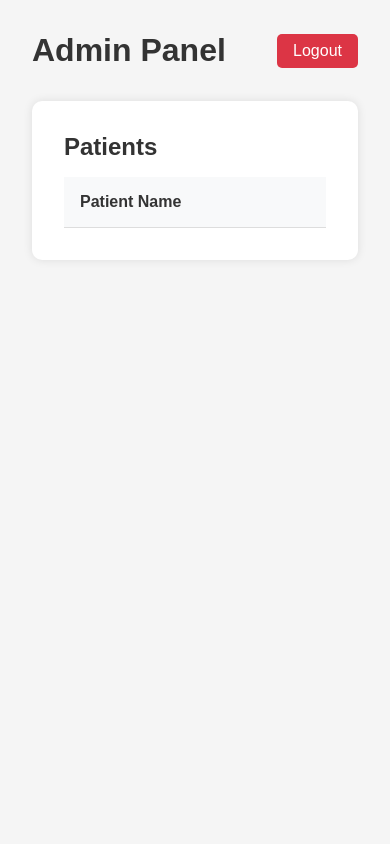
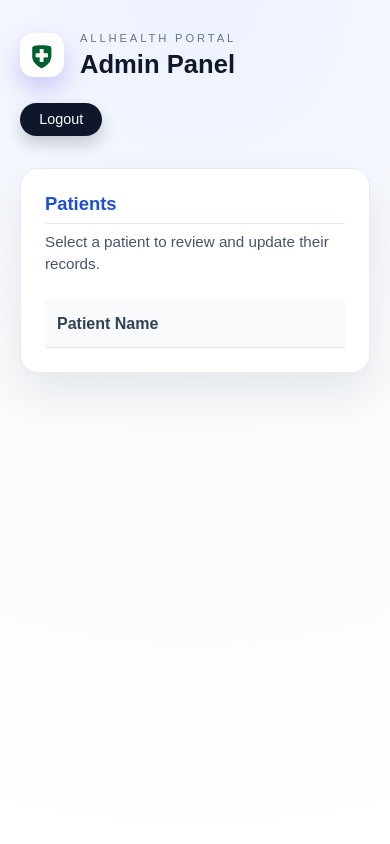
Before and after one commit to FranciscoBabinha/gppatientapp, a PHP site: page /admin.html in a window 390 px wide. Run offline with PHP 8.4, Linux system fonts and the light colour scheme; lists and menus that the app fills with data are empty; some libraries are stand-ins or nearby versions.

Commit message:
Slight changes to admin page to give it a more similar look to the main user page

```diff
--- a/admin.html
+++ b/admin.html
@@ -5,18 +5,31 @@
   <meta name="viewport" content="width=device-width, initial-scale=1.0"/>
   <title>AllHealth - Admin</title>
   <link rel="stylesheet" href="styles.css" />
+  <link rel="icon" href="logo.png" type="image/png" />
 </head>
-<body>
-  <div class="dashboard-container">
-    <header class="admin-header">
+<body class="dashboard-body admin-body">
+  <div class="dashboard-shell">
+    <header class="dashboard-header admin-dashboard-header">
+      <div class="brand">
+        <span class="brand-mark">
+          <img src="logo.png" alt="AllHealth logo" />
+        </span>
+        <div>
+          <p class="brand-kicker">AllHealth Portal</p>
           <h1>Admin Panel</h1>
-      <div class="admin-header-actions">
+        </div>
+      </div>
+      <div class="header-actions">
         <a id="logoutBtn" class="logout-btn" href="#">Logout</a>
       </div>
     </header>
 
-    <section id="listView" class="admin-section">
+    <section id="listView" class="info-card admin-panel-card">
+      <div class="admin-panel-head">
         <h2>Patients</h2>
+        <p>Select a patient to review and update their records.</p>
+      </div>
+      <div class="admin-table-wrap">
         <table class="admin-table">
           <thead>
             <tr>
@@ -25,25 +38,26 @@
           </thead>
           <tbody id="patientsBody"></tbody>
         </table>
+      </div>
     </section>
 
-    <section id="detailView" class="admin-section view-hidden">
+    <section id="detailView" class="info-card admin-panel-card view-hidden">
       <div class="detail-header">
         <h2 id="detailTitle">Patient Details</h2>
         <a href="#" id="detailBackBtn" class="btn-secondary">Back</a>
       </div>
 
-      <div class="patient-form">
+      <div class="patient-form admin-profile-grid">
         <div class="form-section">
-          <label>Patient ID</label>
+          <label for="editPid">Patient ID</label>
           <input id="editPid" type="text" disabled />
         </div>
         <div class="form-section">
-          <label>First name</label>
+          <label for="editFirst">First name</label>
           <input id="editFirst" type="text" />
         </div>
         <div class="form-section">
-          <label>Second name</label>
+          <label for="editSecond">Second name</label>
           <input id="editSecond" type="text" />
         </div>
       </div>
--- a/styles.css
+++ b/styles.css
@@ -691,6 +691,167 @@ th {
     color: #b91c1c;
 }
 
+.admin-body .dashboard-shell {
+    max-width: 1280px;
+}
+
+.admin-body .admin-panel-card {
+    margin-bottom: 1.5rem;
+}
+
+.admin-panel-head {
+    margin-bottom: 1rem;
+}
+
+.admin-panel-head h2 {
+    color: #1d4ed8;
+    margin-bottom: 0.4rem;
+    font-size: 1.2rem;
+}
+
+.admin-panel-head p {
+    color: #64748b;
+    font-size: 0.95rem;
+}
+
+.admin-table-wrap {
+    overflow-x: auto;
+}
+
+.admin-body .admin-table {
+    width: 100%;
+    border-collapse: collapse;
+    margin-top: 0.5rem;
+}
+
+.admin-body .admin-table th,
+.admin-body .admin-table td {
+    padding: 0.9rem 0.75rem;
+    border-bottom: 1px solid #e2e8f0;
+}
+
+.admin-body .admin-table th {
+    font-weight: 600;
+    color: #334155;
+    background: #f8fafc;
+}
+
+.admin-body .name-link {
+    color: #1d4ed8;
+    text-decoration: none;
+    font-weight: 600;
+}
+
+.admin-body .name-link:hover {
+    color: #1e40af;
+    text-decoration: underline;
+}
+
+.admin-body .detail-header {
+    display: flex;
+    justify-content: space-between;
+    align-items: flex-start;
+    gap: 1rem;
+    margin-bottom: 1.25rem;
+}
+
+.admin-body .detail-header .btn-secondary {
+    width: auto;
+    padding: 0.6rem 1.1rem;
+}
+
+.admin-body .patient-form {
+    background: transparent;
+    box-shadow: none;
+    padding: 0;
+}
+
+.admin-body .admin-profile-grid {
+    display: grid;
+    grid-template-columns: repeat(auto-fit, minmax(220px, 1fr));
+    gap: 1rem;
+}
+
+.admin-body .form-section {
+    margin-bottom: 0;
+}
+
+.admin-body .form-section label {
+    display: block;
+    margin-bottom: 0.45rem;
+    font-size: 0.9rem;
+    color: #475569;
+}
+
+.admin-body .form-section input {
+    width: 100%;
+    padding: 0.75rem 0.9rem;
+    border-radius: 10px;
+    border: 1px solid #e2e8f0;
+    font-size: 0.95rem;
+    background: #ffffff;
+}
+
+.admin-body .form-section input:disabled {
+    color: #64748b;
+    background: #f8fafc;
+}
+
+.admin-body .detail-sections {
+    display: grid;
+    grid-template-columns: repeat(auto-fit, minmax(320px, 1fr));
+    gap: 1rem;
+    margin-top: 1.5rem;
+}
+
+.admin-body .section-card {
+    border: 1px solid #e2e8f0;
+    border-radius: 14px;
+    padding: 1rem;
+    background: #f8fafc;
+}
+
+.admin-body .section-header h3 {
+    color: #0f172a;
+}
+
+.admin-body .section-table {
+    width: 100%;
+    border-collapse: collapse;
+}
+
+.admin-body .section-table th,
+.admin-body .section-table td {
+    padding: 0.65rem;
+    border-bottom: 1px solid #e2e8f0;
+}
+
+.admin-body .section-table th {
+    font-weight: 600;
+    color: #475569;
+    background: #ffffff;
+}
+
+.admin-body .section-table input {
+    width: 100%;
+    padding: 0.55rem 0.7rem;
+    border: 1px solid #dbe3ef;
+    border-radius: 8px;
+    background: #ffffff;
+}
+
+.admin-body .detail-footer {
+    display: flex;
+    justify-content: flex-end;
+    margin-top: 1.5rem;
+}
+
+.admin-body .detail-footer .btn-primary {
+    width: auto;
+    padding: 0.75rem 1.8rem;
+    border-radius: 999px;
+}
+
 @media (max-width: 900px) {
     .dashboard-header {
         flex-direction: column;
@@ -710,6 +871,15 @@ th {
     .appointments-body {
         grid-template-columns: 1fr;
     }
+
+    .admin-body .detail-header {
+        flex-direction: column;
+        align-items: flex-start;
+    }
+
+    .admin-body .detail-header .btn-secondary {
+        width: auto;
+    }
 }
 
 @media (max-width: 600px) {
```
Lines whose indentation alone changed are shown as unchanged.
